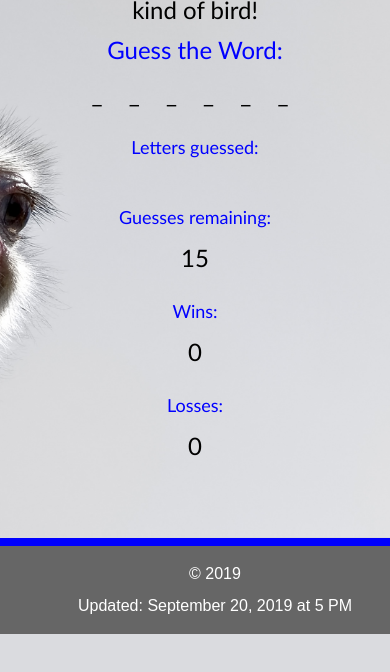
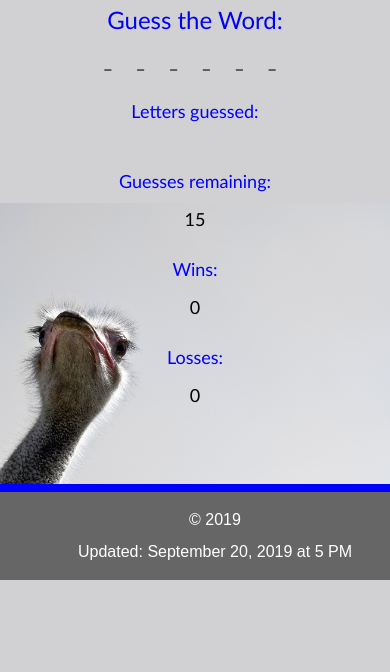
Before and after one commit to JLGaumnitz/Word-Guess-Game, a plain HTML site: page index.html in a window 390 px wide. Shown: the part 140-812 px from the top of the page. Drawn offline with Linux system fonts and the light colour scheme.

Commit message:
fixing counter issues and adding media queries

```diff
--- a/assets/css/style.css
+++ b/assets/css/style.css
@@ -60,4 +60,63 @@ h4{
     flex-shrink: 0;
   }
 
-  /* If time, add media queries if I get the game built and working */
+/* Media Queries */  /* @media screen max-widths: 980px, 768px and 640px */
+
+@media screen and (max-width: 768px) {
+  body {
+    background-image: url(../images/strauss_bird_flightless_bird.jpg);
+    background-color:#D1D1D3;
+    background-repeat: no-repeat;
+    background-size: 768px;
+    background-position-x: center;
+    background-position-y: 100%;
+  }
+}
+
+@media screen and (max-width: 640px) {
+
+  body {
+    background-image: url(../images/strauss_bird_flightless_bird.jpg);
+    background-color:#D1D1D3;
+    background-repeat: no-repeat;
+    background-size: 640px;
+    background-position-x: center;
+    background-position-y: 100%;
+  }
+}
+
+ @media screen and (max-width: 425px) {
+
+    body {
+      background-image: url(../images/strauss_bird_flightless_bird.jpg);
+      background-color:#D1D1D3;
+      background-repeat: no-repeat;
+      background-size: 425px;
+      background-position-x: center;
+      background-position-y: 100%;
+    }
+
+    p {
+      font-family: 'Trebuchet MS', 'Lucida Sans Unicode', 'Lucida Grande', 'Lucida Sans', Arial, sans-serif;
+      font-size: 18px;
+      text-align: center;
+    }
+  }
+
+@media screen and (max-width: 320px) {
+
+      body {
+        background-image: url(../images/strauss_bird_flightless_bird.jpg);
+        background-color:#D1D1D3;
+        background-repeat: no-repeat;
+        background-size: 320px;
+        background-position-x: center;
+        background-position-y: 100%;
+      }
+
+      p {
+        font-family: 'Trebuchet MS', 'Lucida Sans Unicode', 'Lucida Grande', 'Lucida Sans', Arial, sans-serif;
+        font-size: 16px;
+        text-align: center;
+      }
+    }
--- a/assets/javascript/game.js
+++ b/assets/javascript/game.js
@@ -84,7 +84,8 @@ function checkLetters(letter) {
         var correctLetter = false;
         for (var i = 0; i <numberBlanks; i++) {
             if (currentWord[i] === letter) {
-                correctLetter = true;
+            correctLetter = true;
+            guessesLeft--;
             }
          }
     //Check the position of the correct letter in the word
@@ -98,7 +99,8 @@ function checkLetters(letter) {
     //If the letter is not part of the word
         else {
             if(!wrongLetters.includes(letter)) {
-            wrongLetters.push(letter);
+                wrongLetters.push(letter);
+                guessesLeft--;
                 console.log(answerDisplay);
             }
         }
@@ -143,7 +145,6 @@ function roundComplete() {
 
         alert("So sorry! You are out of guesses. The correct word was '"+ currentWord +".' Let's play again, with a new bird word!");
 
-
         // Update losses in HTML
         document.getElementById("losses").innerHTML = "Losses: " + " " + losses;
 
@@ -163,7 +164,6 @@ function roundComplete() {
 
 // Get user's input
     document.onkeyup = function(event) {
-        guessesLeft--;
         // Create variable to hold all the letter that have been guessed
         var lettersGuessed = String.fromCharCode(event.keyCode).toLowerCase();
         console.log("You guessed the letter: " + lettersGuessed);
```
